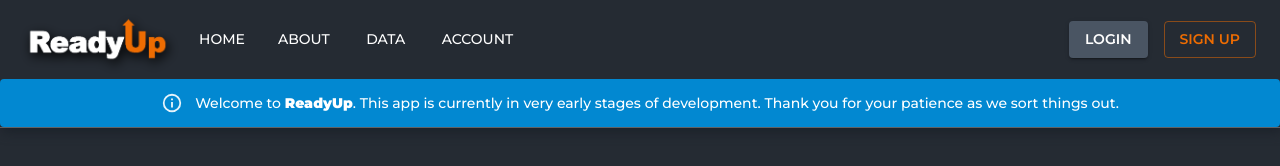
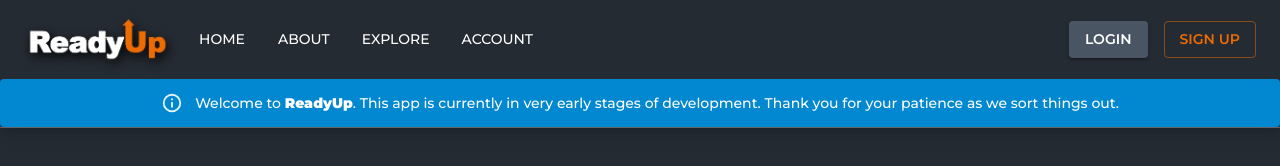
Before and after one commit to william-horn/quizly, a Next.js app: page / in a window 1280 px wide. Shown: the top 166 px of the page. Built offline with nearby package versions, Linux system fonts and the light colour scheme; what @mui/material-nextjs would draw is missing.

Commit message:
UPDATED nav bar: added home, about, explore, and account routes

```diff
--- a/app/(root)/Header.jsx
+++ b/app/(root)/Header.jsx
@@ -15,9 +15,6 @@ import { useEffect, useState } from "react";
 import { useLocalStorageState } from "@/hooks/useLocalStorage";
 import { useTheme } from "@emotion/react";
 
-/*
-	Login/Signup Component
-*/
 const AccountAccess = () => {
   return (
     <Box
@@ -27,6 +24,7 @@ const AccountAccess = () => {
       height="fit-content"
       ml="auto"
       mr={["auto", "initial"]}
+      className="header-account-access"
     >
       <Button variant="contained" sx={{ fontWeight: 600 }}>
         Login
@@ -38,14 +36,16 @@ const AccountAccess = () => {
   );
 };
 
-const NavButton = ({ children }) => {
+const NavButton = ({ children, href }) => {
   return (
+    <Link href={href}>
       <Button
         color="navButton"
         sx={{ "&:hover": { textDecoration: "underline" } }}
       >
         {children}
       </Button>
+    </Link>
   );
 };
 
@@ -57,11 +57,12 @@ const Nav = () => {
       flexWrap="wrap"
       gap={2}
       justifyContent="center"
+      className="header-nav"
     >
-      <NavButton>Home</NavButton>
-      <NavButton>About</NavButton>
-      <NavButton>Data</NavButton>
-      <NavButton>Account</NavButton>
+      <NavButton href="/home">Home</NavButton>
+      <NavButton href="/about">About</NavButton>
+      <NavButton href="/explore">Explore</NavButton>
+      <NavButton href="/account">Account</NavButton>
     </Stack>
   );
 };
@@ -118,10 +119,10 @@ const Header = () => {
   const theme = useTheme();
 
   return (
+    // HEADER BACKGROUND
     <Box
       component="header"
       position="sticky"
-      pt={2}
       top={0}
       bgcolor="background.primary"
       zIndex={1000}
@@ -131,8 +132,34 @@ const Header = () => {
         filter: `drop-shadow(2px 4px 6px ${theme.palette.background.primaryInsetDark})`,
       }}
     >
+      {/* HEADER STACK BACKGROUND */}
+      <Box position="relative" className="header-stack-background">
+        {/* <Box
+          width="100%"
+          height="100%"
+          position="absolute"
+          className="header-images"
+        >
+          <Box position="absolute" width={60} height={60}>
+            <Image
+              src="/images/gear.png"
+              fill
+              alt=""
+              style={{ objectFit: "cover", zIndex: -1, opacity: 0.4 }}
+            />
+          </Box>
+        </Box> */}
+
+        {/* <Box position="absolute" width="50vw" height="100%">
+          <Image
+            src="/images/header-bg-2.png"
+            fill
+            alt=""
+            style={{ objectFit: "cover", zIndex: -1, opacity: 0.4 }}
+          />
+        </Box> */}
         {/* HEADER STACK */}
-      <Stack spacing={2} pb={2}>
+        <Stack spacing={2} py={2} className="header-stack">
           {/* MAIN HEADER CONTENT (LOGO, NAV, ACCOUNT ACCESS) */}
           <Container maxWidth={false}>
             <Box
@@ -144,6 +171,7 @@ const Header = () => {
             >
               {/* LOGO */}
               <Box
+                className="header-logo"
                 mx={["auto", "initial"]}
                 sx={{
                   "&:hover": {
@@ -170,14 +198,18 @@ const Header = () => {
                 </Link>
               </Box>
 
+              {/* NAV */}
               <Nav />
+
+              {/* ACCOUNT ACCESS (LOGIN/SIGNUP) */}
               <AccountAccess />
             </Box>
           </Container>
         </Stack>
+      </Box>
 
       {/* PAGE ALERTS */}
-      <Stack>
+      <Stack className="page-alerts">
         <PageAlert severity="info" variant="filled">
           Welcome to{" "}
           <Typography variant="span" fontWeight={700}>
```
Also changed, not shown: app/(root)/about/page.jsx (added, +7 -0 lines), app/(root)/account/page.jsx (added, +7 -0 lines), app/(root)/explore/page.jsx (added, +7 -0 lines), app/(root)/home/page.jsx (added, +7 -0 lines), app/(root)/layout.jsx (renamed from app/(root)/layout.js), app/(root)/page.jsx (renamed from app/(root)/page.js), public/images/gear.png (added). Lines whose indentation alone changed are shown as unchanged.
